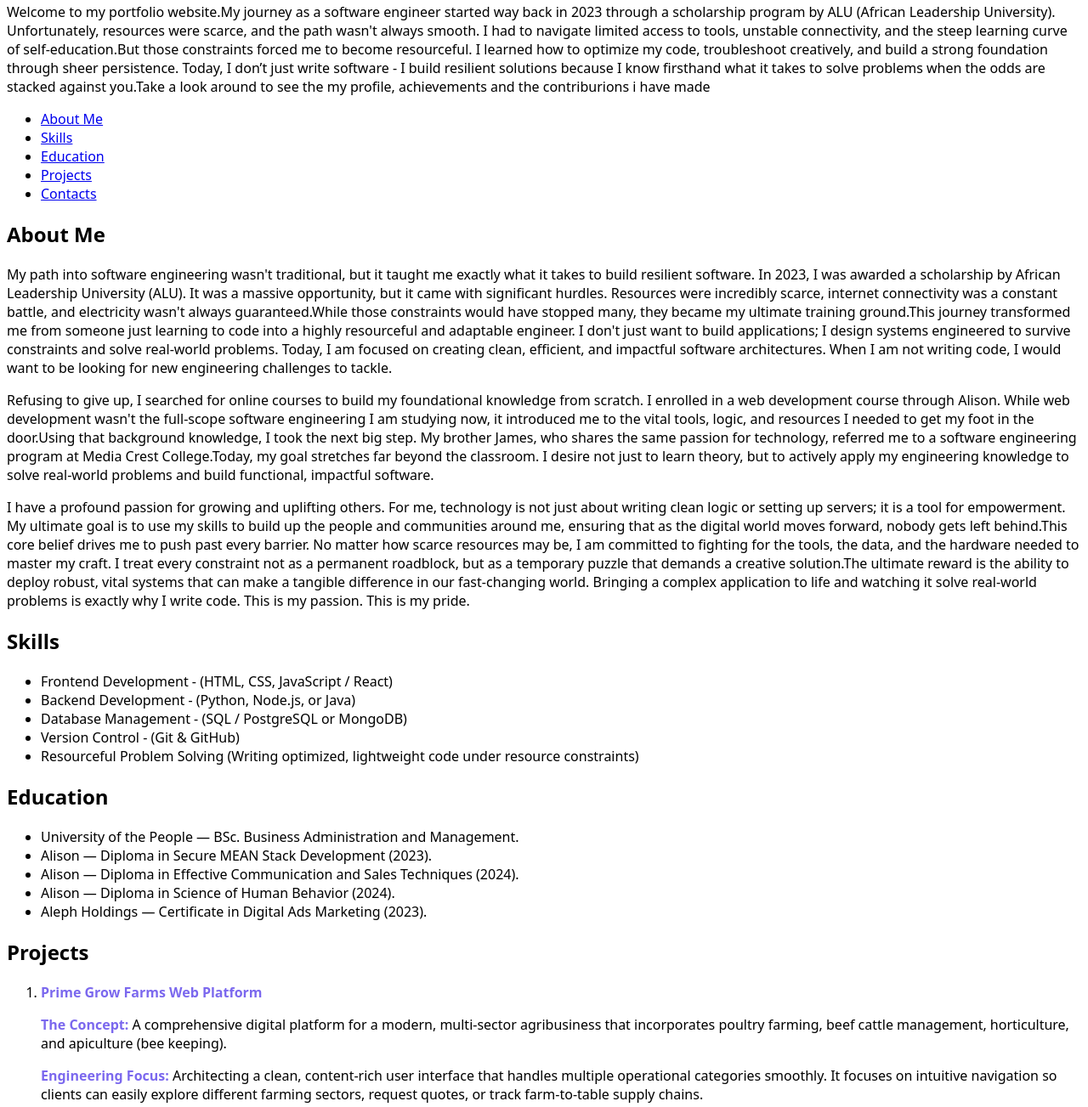
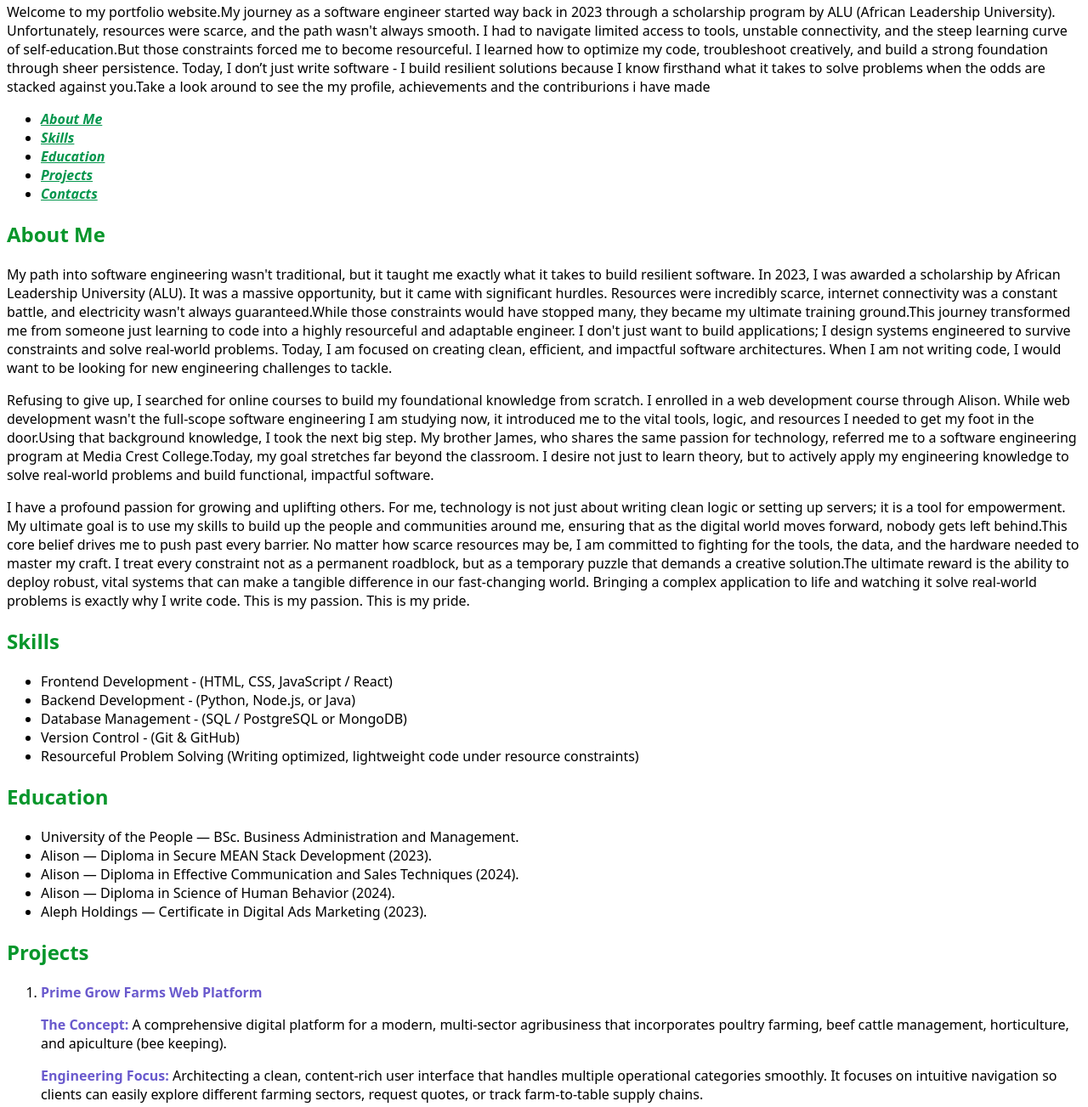
Before and after one commit to jw5141576/portfolio, a plain HTML site: page index.html in a window 1280 px wide. Shown: the part 497-1800 px from the top of the page at 85% size. Drawn offline with Linux system fonts and the light colour scheme.

Commit message:
styled using CSS

```diff
--- a/style.css
+++ b/style.css
@@ -15,3 +15,15 @@ header image{
 strong {
     color: mediumslateblue;
 }
+
+section strong{
+    color: slateblue;
+}
+nav a{
+    color: rgb(4, 150, 77);
+    font-style: oblique;
+    font-weight: bolder;
+}
+main h2{
+    color: rgb(7, 150, 43);
+}
```
